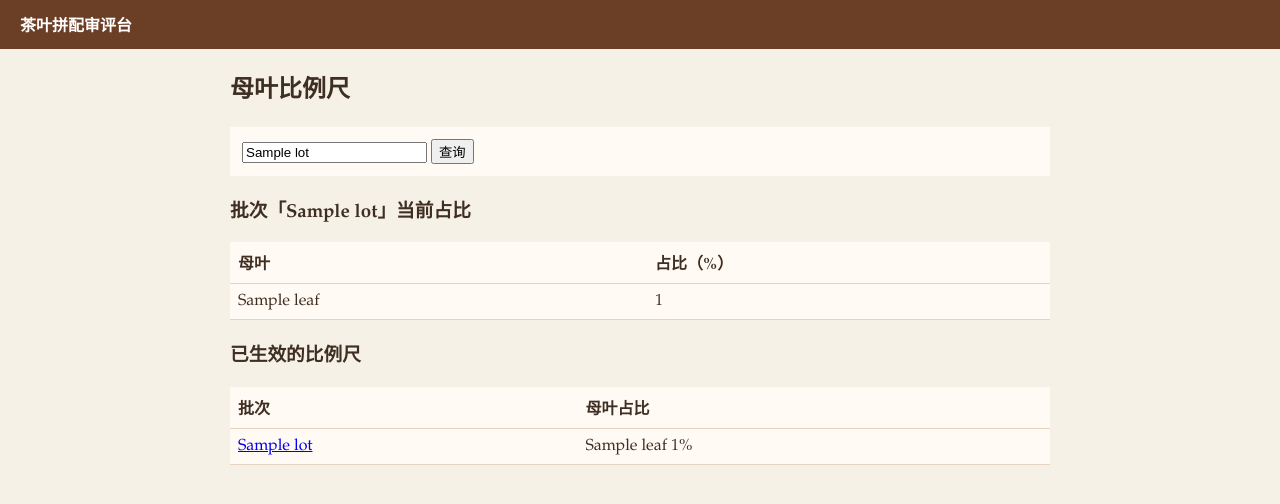
After one commit to lacsar712/cc-tb-a01-GSB, a Flask app: template backend/templates/scales.html in a window 1280 px wide. The commit adds this page. Shown: the top 504 px of the page. Run offline with Flask 3, Linux system fonts and the light colour scheme; the template is opened without the code that fills it: most values are stand-ins (such as "Sample title", 1, 10 or a date in 2020); some libraries are stand-ins or nearby versions.

Commit message:
feat: mother-leaf ratio scale gate for cupping

```diff
--- a/backend/app.py
+++ b/backend/app.py
@@ -5,7 +5,7 @@ import psycopg2
 from flask import Flask, redirect, render_template, request, session, url_for
 from psycopg2.extras import RealDictCursor
 
-from rules import weigh
+from rules import check_scale, weigh
 
 app = Flask(__name__)
 app.secret_key = os.environ.get("FLASK_SECRET", "tea-cupping-dev-secret")
@@ -70,12 +70,15 @@ def home():
 def create():
     if session.get("role") != "writer":
         return ("仅审评员可提交拼配审评", 403)
-    aroma = float(request.form["aroma"])
-    taste = float(request.form["taste"])
-    liquor = float(request.form["liquor"])
     lot = request.form["lot"].strip()
-    verdict, note, score = weigh(aroma, taste, liquor)
     with db() as conn, conn.cursor(cursor_factory=RealDictCursor) as cur:
+        cur.execute("SELECT 1 FROM ratio_scales WHERE lot = %s", (lot,))
+        if cur.fetchone() is None:
+            return (f"批次「{lot}」缺比例尺，请先在比例尺页登记母叶占比", 409)
+        aroma = float(request.form["aroma"])
+        taste = float(request.form["taste"])
+        liquor = float(request.form["liquor"])
+        verdict, note, score = weigh(aroma, taste, liquor)
         cur.execute(
             """INSERT INTO cuppings (lot, aroma, taste, liquor, score, verdict, note, created_by)
                VALUES (%s,%s,%s,%s,%s,%s,%s,%s) RETURNING *""",
@@ -86,3 +89,75 @@ def create():
     if request.headers.get("HX-Request"):
         return render_template("_row.html", row=row)
     return redirect(url_for("home"))
+
+
+@app.get("/scales")
+@login_required
+def scales():
+    lot = request.args.get("lot", "").strip()
+    with db() as conn, conn.cursor(cursor_factory=RealDictCursor) as cur:
+        cur.execute(
+            """SELECT s.id AS scale_id, s.lot, i.leaf, i.percent
+               FROM ratio_scales s
+               LEFT JOIN ratio_items i ON i.scale_id = s.id
+               ORDER BY s.lot, i.id"""
+        )
+        grouped = {}
+        for r in cur.fetchall():
+            scale = grouped.setdefault(
+                r["lot"], {"id": r["scale_id"], "lot": r["lot"], "items": []}
+            )
+            if r["leaf"] is not None:
+                scale["items"].append({"leaf": r["leaf"], "percent": r["percent"]})
+    current = grouped.get(lot) if lot else None
+    return render_template(
+        "scales.html",
+        lot=lot,
+        current=current,
+        scales=list(grouped.values()),
+        can_write=session.get("role") == "writer",
+    )
+
+
+@app.post("/scales")
+@login_required
+def save_scale():
+    if session.get("role") != "writer":
+        return ("仅审评员可登记比例尺", 403)
+    lot = request.form.get("lot", "").strip()
+    if not lot:
+        return ("批次不能为空", 400)
+    pairs = list(zip(request.form.getlist("leaf"), request.form.getlist("percent")))
+    items, error = check_scale(pairs)
+    if error:
+        return (error, 400)
+    with db() as conn, conn.cursor() as cur:
+        cur.execute("SELECT id FROM ratio_scales WHERE lot = %s", (lot,))
+        existing = cur.fetchone()
+        if existing:
+            scale_id = existing[0]
+            cur.execute("DELETE FROM ratio_items WHERE scale_id = %s", (scale_id,))
+        else:
+            cur.execute(
+                "INSERT INTO ratio_scales (lot, created_by) VALUES (%s, %s) RETURNING id",
+                (lot, session["user"]),
+            )
+            scale_id = cur.fetchone()[0]
+        for leaf, percent in items:
+            cur.execute(
+                "INSERT INTO ratio_items (scale_id, leaf, percent) VALUES (%s, %s, %s)",
+                (scale_id, leaf, percent),
+            )
+        conn.commit()
+    return redirect(url_for("scales", lot=lot))
+
+
+@app.post("/scales/<int:scale_id>/delete")
+@login_required
+def delete_scale(scale_id):
+    if session.get("role") != "writer":
+        return ("仅审评员可删除比例尺", 403)
+    with db() as conn, conn.cursor() as cur:
+        cur.execute("DELETE FROM ratio_scales WHERE id = %s", (scale_id,))
+        conn.commit()
+    return redirect(url_for("scales"))
--- a/backend/templates/base.html
+++ b/backend/templates/base.html
@@ -18,6 +18,8 @@
   <header>
     <strong>茶叶拼配审评台</strong>
     {% if session.user %}
+      <a href="{{ url_for('home') }}">总表</a>
+      <a href="{{ url_for('scales') }}">比例尺</a>
       <span>{{ session.user }}</span>
       <a href="{{ url_for('logout') }}">退出</a>
     {% endif %}
--- /dev/null
+++ b/backend/templates/scales.html
@@ -0,0 +1,75 @@
+{% extends "base.html" %}
+{% block body %}
+<h2>母叶比例尺</h2>
+
+<form method="get" action="{{ url_for('scales') }}">
+  <input name="lot" value="{{ lot }}" placeholder="输入批次名查询当前占比" required />
+  <button>查询</button>
+</form>
+
+{% if lot %}
+  {% if current %}
+  <h3>批次「{{ lot }}」当前占比</h3>
+  <table>
+    <thead><tr><th>母叶</th><th>占比（%）</th></tr></thead>
+    <tbody>
+      {% for item in current.items %}
+      <tr><td>{{ item.leaf }}</td><td>{{ item.percent }}</td></tr>
+      {% endfor %}
+    </tbody>
+  </table>
+  {% if can_write %}
+  <form method="post" action="{{ url_for('delete_scale', scale_id=current.id) }}">
+    <button type="submit">删除该比例尺</button>
+  </form>
+  {% endif %}
+  {% else %}
+  <p>批次「{{ lot }}」尚未登记比例尺。</p>
+  {% endif %}
+{% endif %}
+
+<h3>已生效的比例尺</h3>
+{% if scales %}
+<table>
+  <thead><tr><th>批次</th><th>母叶占比</th></tr></thead>
+  <tbody>
+    {% for scale in scales %}
+    <tr>
+      <td><a href="{{ url_for('scales', lot=scale.lot) }}">{{ scale.lot }}</a></td>
+      <td>
+        {% for item in scale.items %}{{ item.leaf }} {{ item.percent }}%{% if not loop.last %}、{% endif %}{% endfor %}
+      </td>
+    </tr>
+    {% endfor %}
+  </tbody>
+</table>
+{% else %}
+<p>暂无已生效的比例尺。</p>
+{% endif %}
+
+{% if can_write %}
+<form method="post" action="{{ url_for('save_scale') }}">
+  <h3>登记 / 更新比例尺</h3>
+  <p>全部占比相加必须正好 100；同批次重复登记会覆盖旧占比，旧审评行的加权分不受影响。</p>
+  <input name="lot" placeholder="批次" value="{{ lot }}" required />
+  <div id="scale-rows">
+    {% for i in range(4) %}
+    <div class="scale-row">
+      <input name="leaf" placeholder="母叶名" />
+      <input name="percent" type="number" step="0.01" min="0" max="100" placeholder="占比%" />
+    </div>
+    {% endfor %}
+  </div>
+  <button type="button" id="add-row">加一行</button>
+  <button type="submit">保存</button>
+</form>
+<script>
+  document.getElementById("add-row").addEventListener("click", () => {
+    const rows = document.getElementById("scale-rows");
+    const row = rows.querySelector(".scale-row").cloneNode(true);
+    row.querySelectorAll("input").forEach((el) => { el.value = ""; });
+    rows.appendChild(row);
+  });
+</script>
+{% endif %}
+{% endblock %}
```
Also changed, not shown: backend/rules.py (+35 -0 lines), backend/seed.py (+15 -0 lines), README.md.
